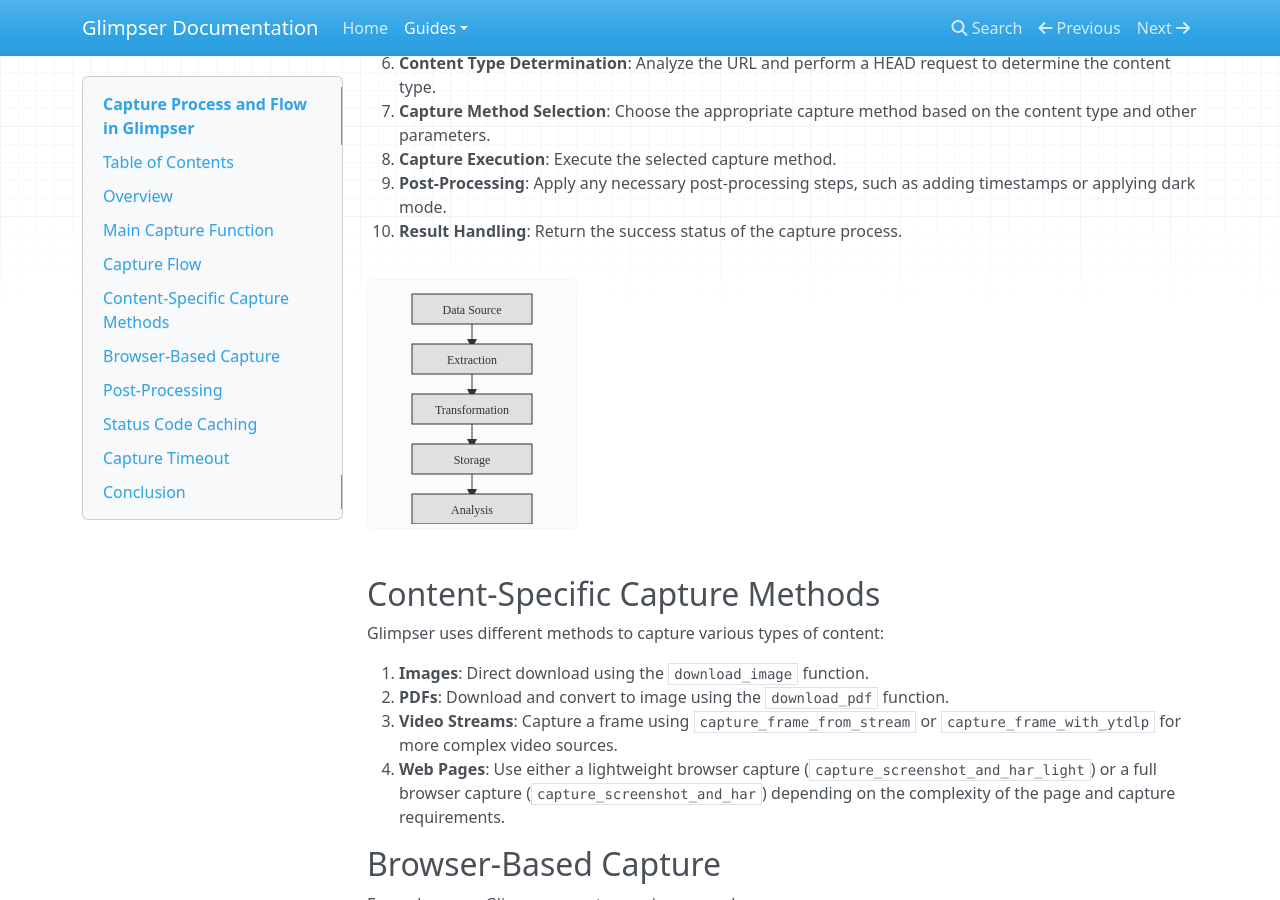
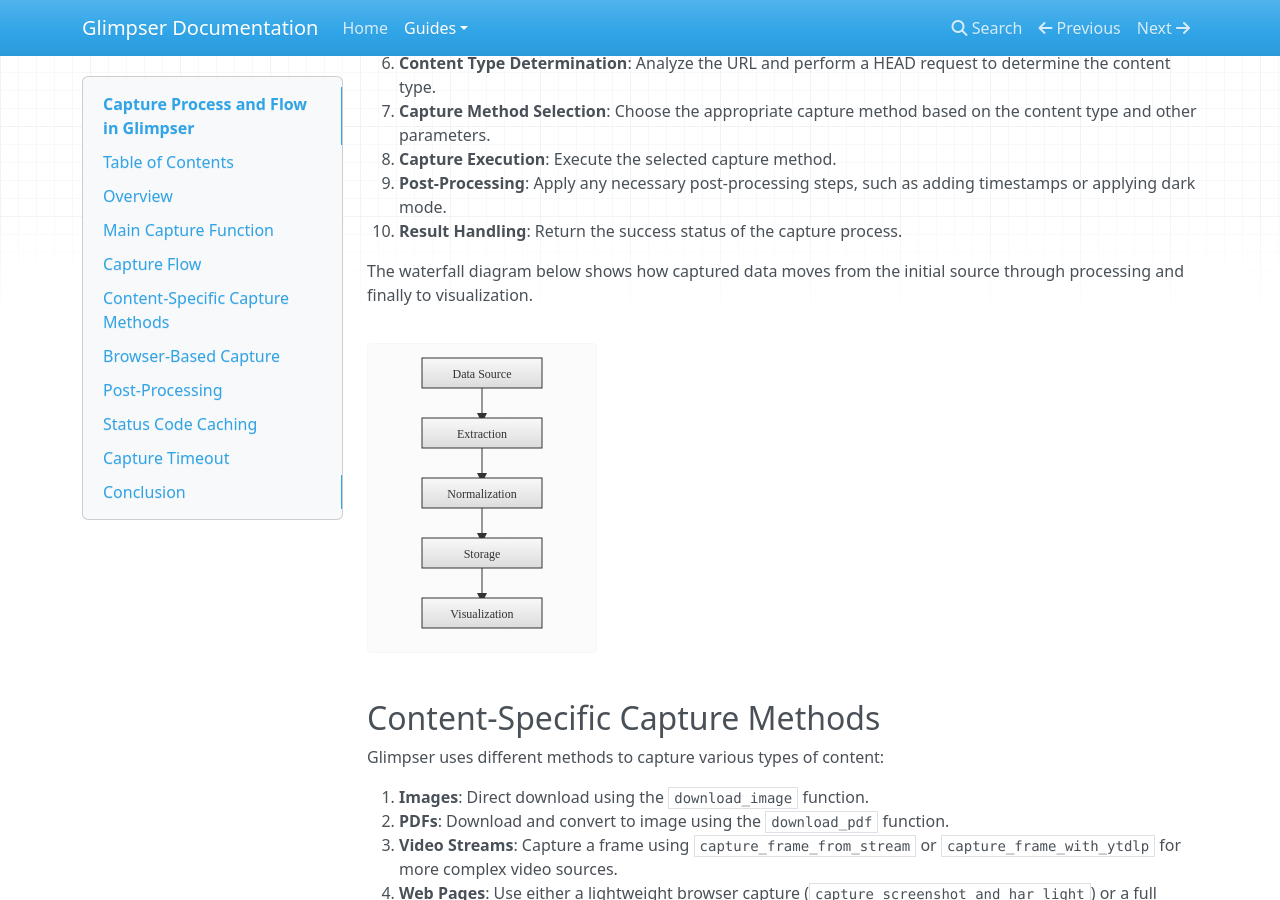
Before and after one commit to KristopherKubicki/glimpser, an MkDocs documentation site: the page built from docs/capture_process.md, in a window 1280 px wide and 900 px high, scrolled down 941 px. Built offline with MkDocs 1.6.1, drawn with Linux system fonts in a browser that asks for light colours; nearby versions of some CDN libraries.

Commit message:
docs: refine collection waterfall diagram

```diff
--- a/docs/capture_process.md
+++ b/docs/capture_process.md
@@ -39,7 +39,10 @@
 9. **Post-Processing**: Apply any necessary post-processing steps, such as adding timestamps or applying dark mode.
 10. **Result Handling**: Return the success status of the capture process.
 
-![Collection Waterfall](images/collection_waterfall.svg)
+The waterfall diagram below shows how captured data moves from the initial
+source through processing and finally to visualization.
+
+![Collection Waterfall Diagram](images/collection_waterfall.svg)
 
 ## Content-Specific Capture Methods
 
```
Also changed, not shown: docs/images/collection_waterfall.svg.
